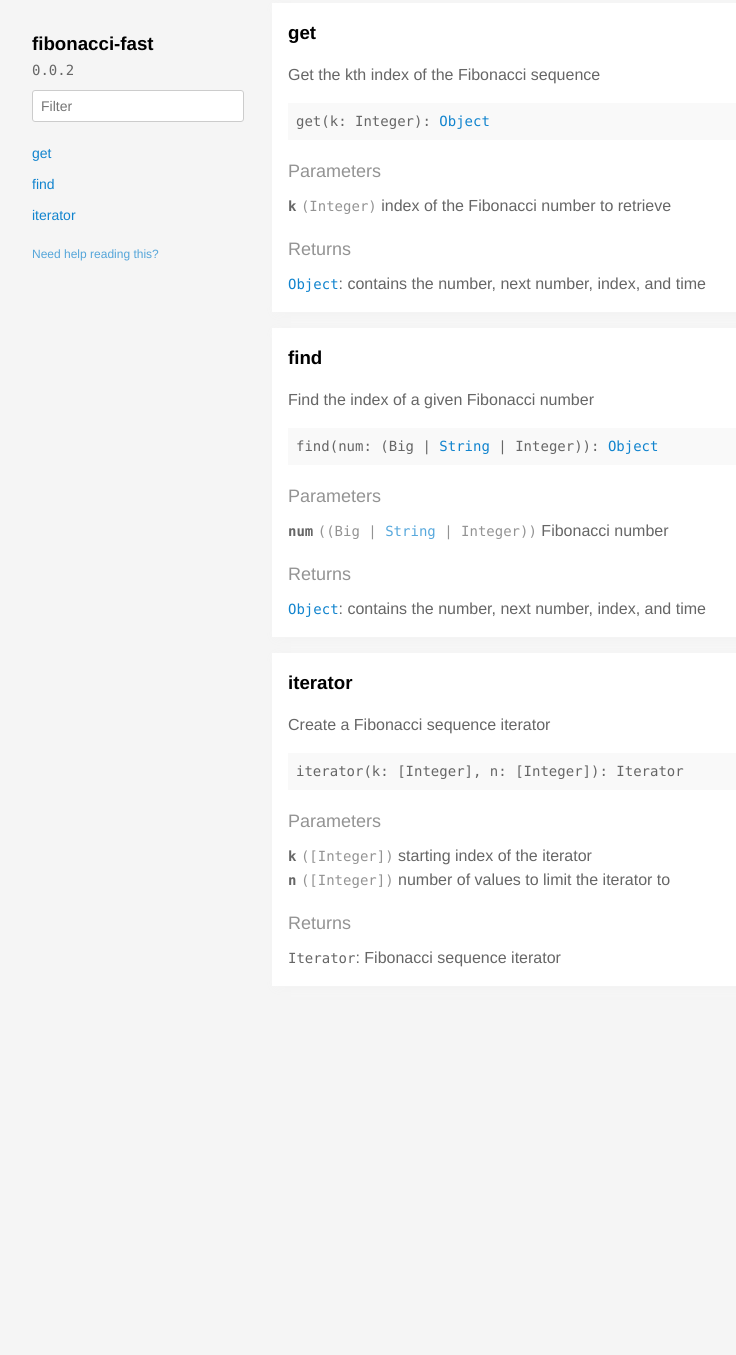
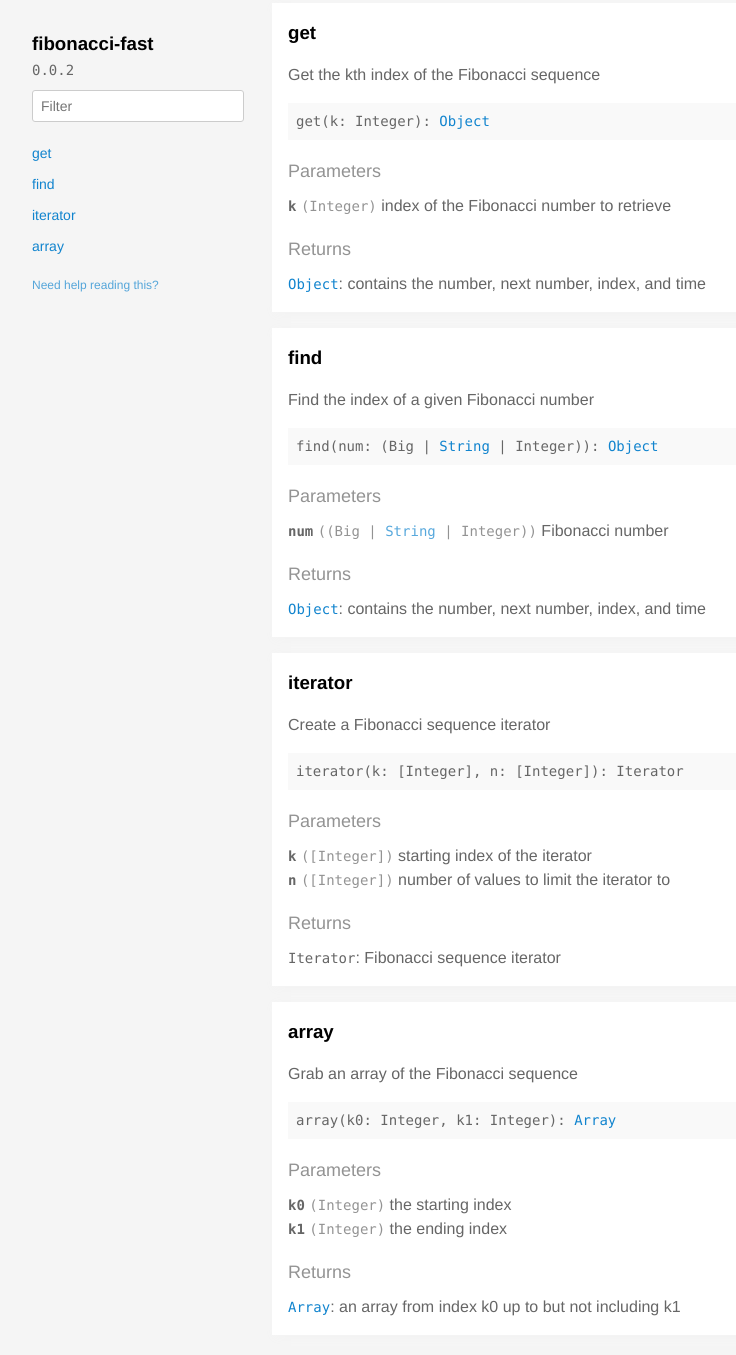
Before and after one commit to CraigH2013/fibonacci-fast, a website: page docs/index.html in a window 1280 px wide. Shown: the part 5-1360 px from the top of the page, without its empty margins (112-848 px from the left). Before the commit the page ends 1015 px from the top, so only its background shows below. Drawn offline with Linux system fonts and the light colour scheme.

Commit message:
updates to read and documentation
closes #8
closes #11

```diff
--- a/docs/index.html
+++ b/docs/index.html
@@ -48,6 +48,16 @@
                   href='#iterator'
                   class="">
                   iterator
+
+                </a>
+
+                </li>
+
+
+                <li><a
+                  href='#array'
+                  class="">
+                  array
 
                 </a>
 
@@ -265,6 +275,79 @@
 
 
 
+
+            <section class='p2 mb2 clearfix bg-white minishadow'>
+
+
+  <div class='clearfix'>
+    <h3 class='fl m0' id='array'>
+      array
+    </h3>
+
+  </div>
+
+
+  <p>Grab an array of the Fibonacci sequence</p>
+
+
+  <div class='pre p1 fill-light mt0'>array(k0: Integer, k1: Integer): <a href="https://developer.mozilla.org/en-US/docs/Web/JavaScript/Reference/Global_Objects/Array">Array</a></div>
+
+
+
+
+
+
+
+
+
+
+    <div class='py1 quiet mt1 prose-big'>Parameters</div>
+    <div class='prose'>
+
+        <div class='space-bottom0'>
+          <div>
+            <span class='code bold'>k0</span> <code class='quiet'>(Integer)</code> the starting index
+
+          </div>
+
+        </div>
+
+        <div class='space-bottom0'>
+          <div>
+            <span class='code bold'>k1</span> <code class='quiet'>(Integer)</code> the ending index
+
+          </div>
+
+        </div>
+
+    </div>
+
+
+
+
+
+
+      <div class='py1 quiet mt1 prose-big'>Returns</div>
+      <code><a href="https://developer.mozilla.org/en-US/docs/Web/JavaScript/Reference/Global_Objects/Array">Array</a></code>:
+        an array from index k0 up to but not including k1
+
+
+
+
+
+
+
+
+
+
+
+
+
+
+</section>
+
+
+
       </div>
     </div>
   </div>
--- a/package.json
+++ b/package.json
@@ -1,7 +1,7 @@
 {
   "name": "fibonacci-fast",
   "version": "0.0.2",
-  "description": "A fast module for working with Fibonacci numbers",
+  "description": "A fast node.js module for working with the Fibonacci sequence",
   "main": "fibonacci-fast.js",
   "scripts": {
     "test": "mocha; jshint ./"
```
Also changed, not shown: fibonacci-fast.js (+8 -2 lines), README.md, 1 other file.
